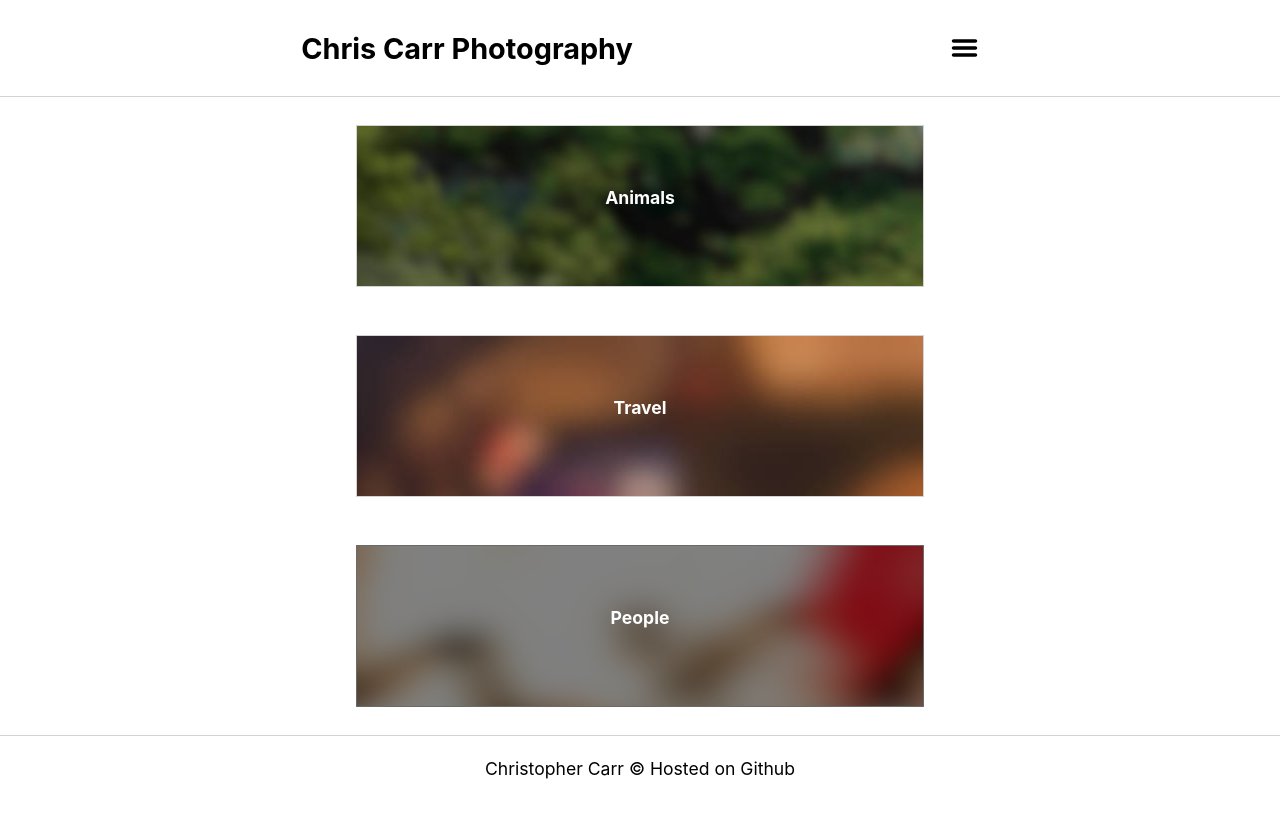
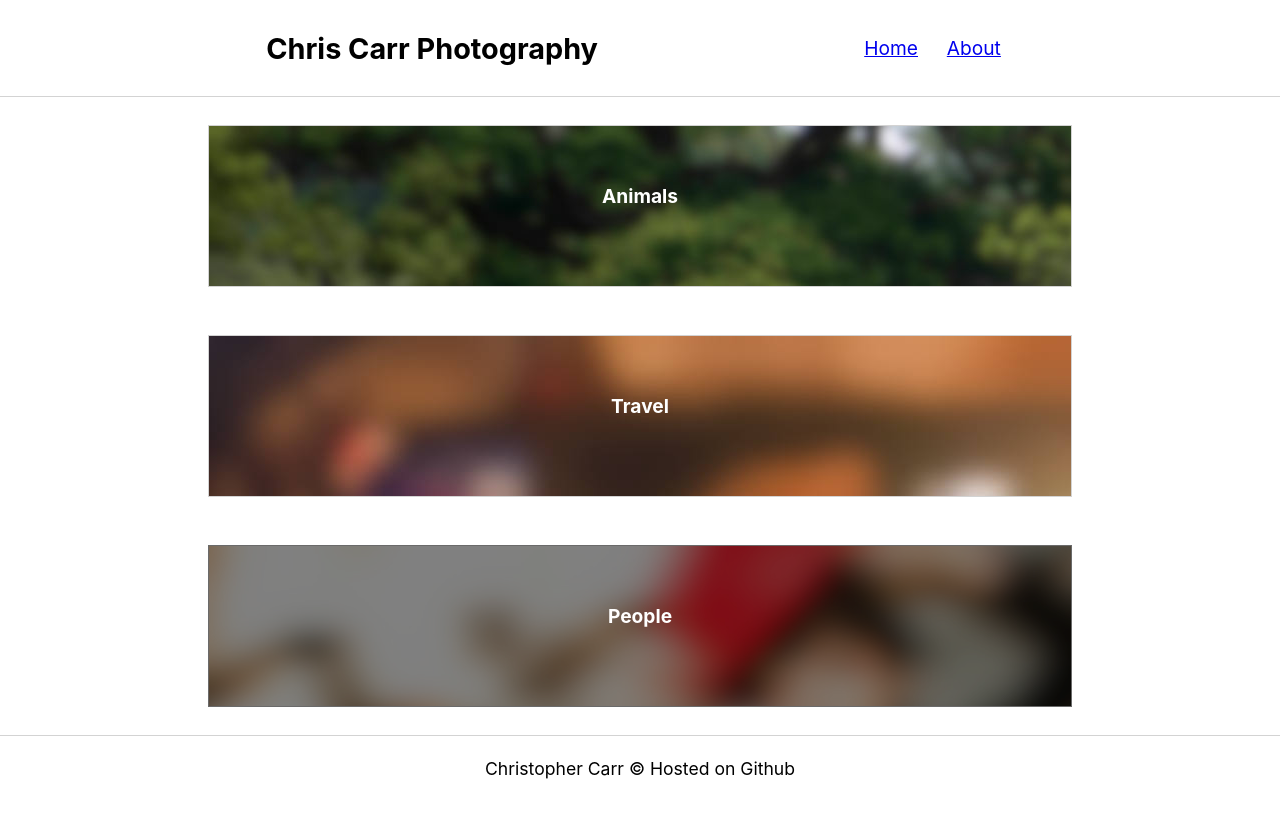
Before and after one commit to christocarr/photo-gallery, a React (Create React App) app: page /#/ in a window 1280 px wide. Shown: the top 818 px of the page. Built offline with nearby package versions, Linux system fonts and the light colour scheme.

Commit message:
Fix header navigation to apear on larger screens

```diff
--- a/src/App.css
+++ b/src/App.css
@@ -36,6 +36,10 @@ h1 {
 
 .menu-icon:hover {
   cursor: pointer;
+}
+
+.large-nav {
+  display: none;
 }
 
 .navigation {
@@ -199,4 +203,30 @@ h2 {
     font-size: 1.1em;
   }
 
+  @media screen and (min-width: 1023px) {
+
+    .menu-icon {
+      display: none;
+    }
+
+    .large-nav {
+      display: block;
+    }
+
+    .large-nav ul li {
+      display: inline;
+      font-size: 1.2em;
+    }
+
+    .category-container {
+      width: 70%;
+    }
+
+    .category-heading {
+      font-size: 1.2em;
+      margin: 0 0 0 0;
+    }
+
+  }
+
 }
--- a/src/Components/Header.js
+++ b/src/Components/Header.js
@@ -29,6 +29,16 @@ export default class Header extends Component {
         <Navigation
           menuIsOpen={this.state.menuIsOpen}
         />
+        <nav className="large-nav">
+          <ul>
+            <li className="nav-link">
+              <Link to="/">Home</Link>
+            </li>
+            <li className="nav-link">
+              <Link to="/about">About</Link>
+            </li>
+          </ul>
+        </nav>
       </div>
     )
   }
```
